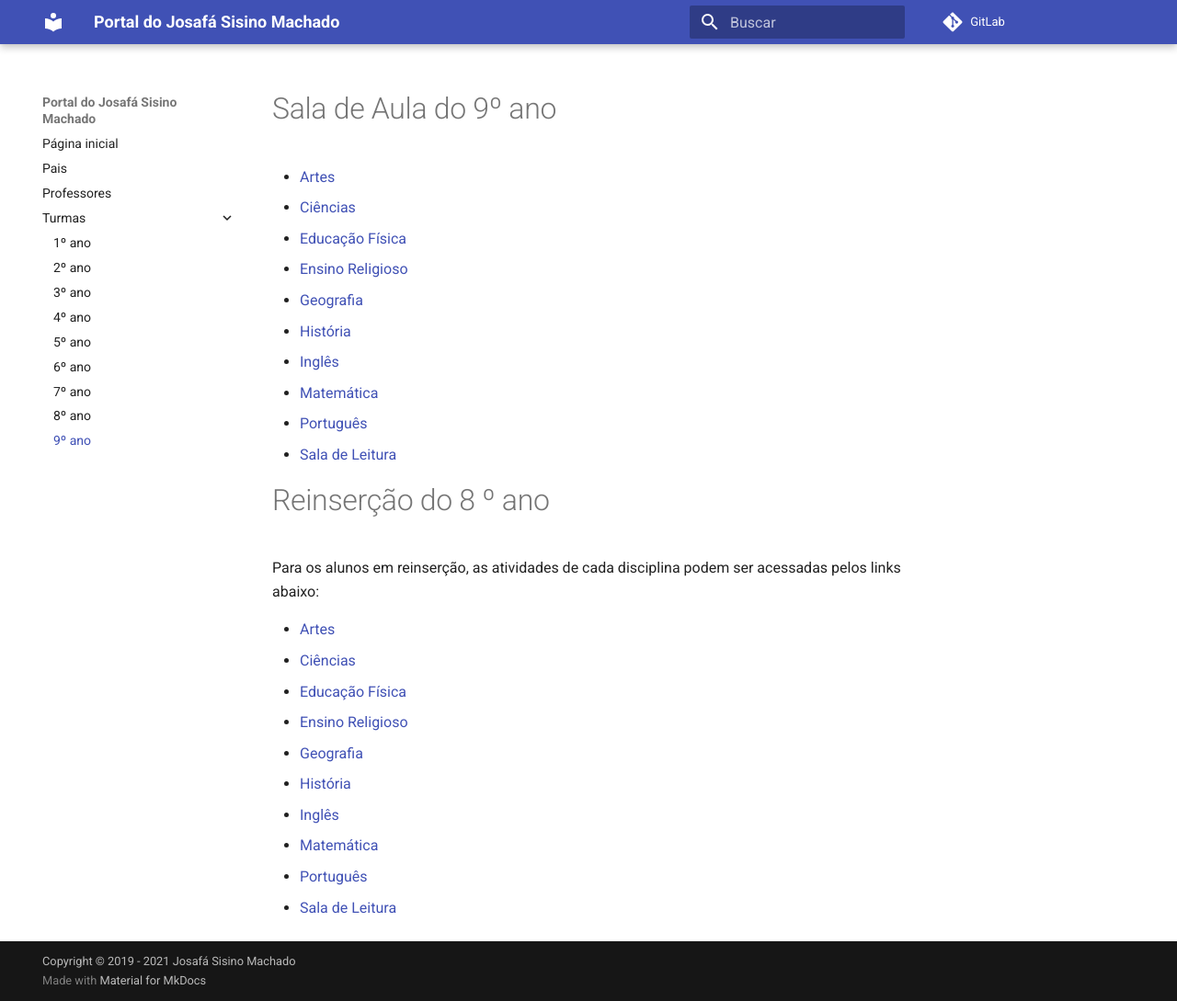
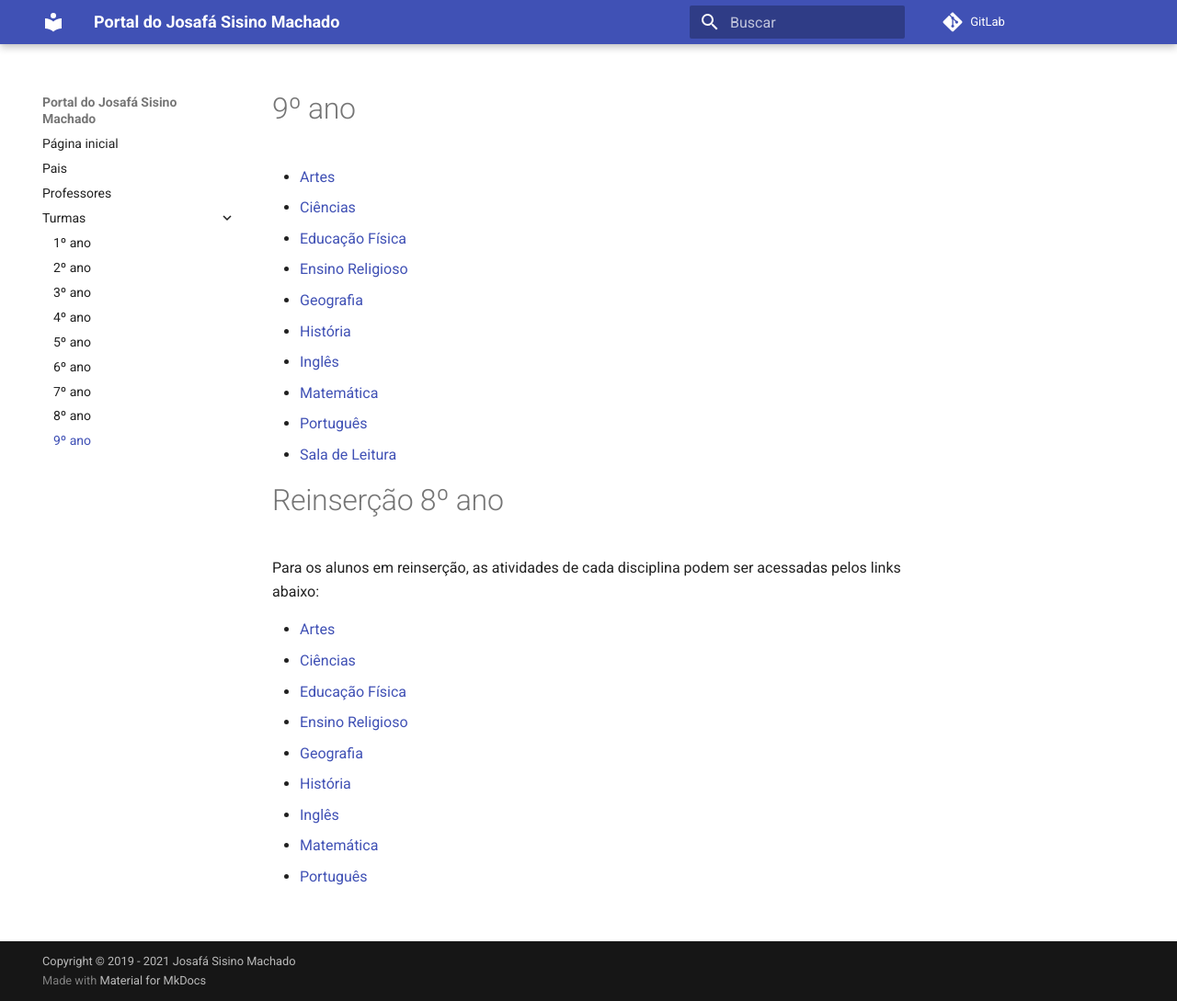
Before and after one commit to josalab/josalab, an MkDocs documentation site: the page built from docs/turmas/9o-ano.md, in a window 1280 px wide and 1089 px high. Shown: the whole window at 92% size. Built offline with MkDocs 1.6.1 and Material for MkDocs 9.7.7, drawn with Linux system fonts in a browser that asks for light colours; comment, search, counter and statistics services are not loaded.

Commit message:
Update 9o-ano.md

```diff
--- a/docs/turmas/9o-ano.md
+++ b/docs/turmas/9o-ano.md
@@ -1,4 +1,4 @@
-# Sala de Aula do 9º ano
+# 9º ano
 
 - [Artes]()
 - [Ciências](https://padlet.com/fredericohorie/g0dfn40hmi1okbcz)
@@ -11,7 +11,7 @@
 - [Português](https://padlet.com/fredericohorie/h5zgl4w45ommg67o)
 - [Sala de Leitura]()
 
-# Reinserção do 8 º ano
+# Reinserção 8º ano
 
 Para os alunos em reinserção, as atividades de cada disciplina podem ser acessadas pelos links abaixo:
 
@@ -24,4 +24,3 @@ Para os alunos em reinserção, as atividades de cada disciplina podem ser acess
 - [Inglês]()
 - [Matemática]()
 - [Português]()
-- [Sala de Leitura]()
```
